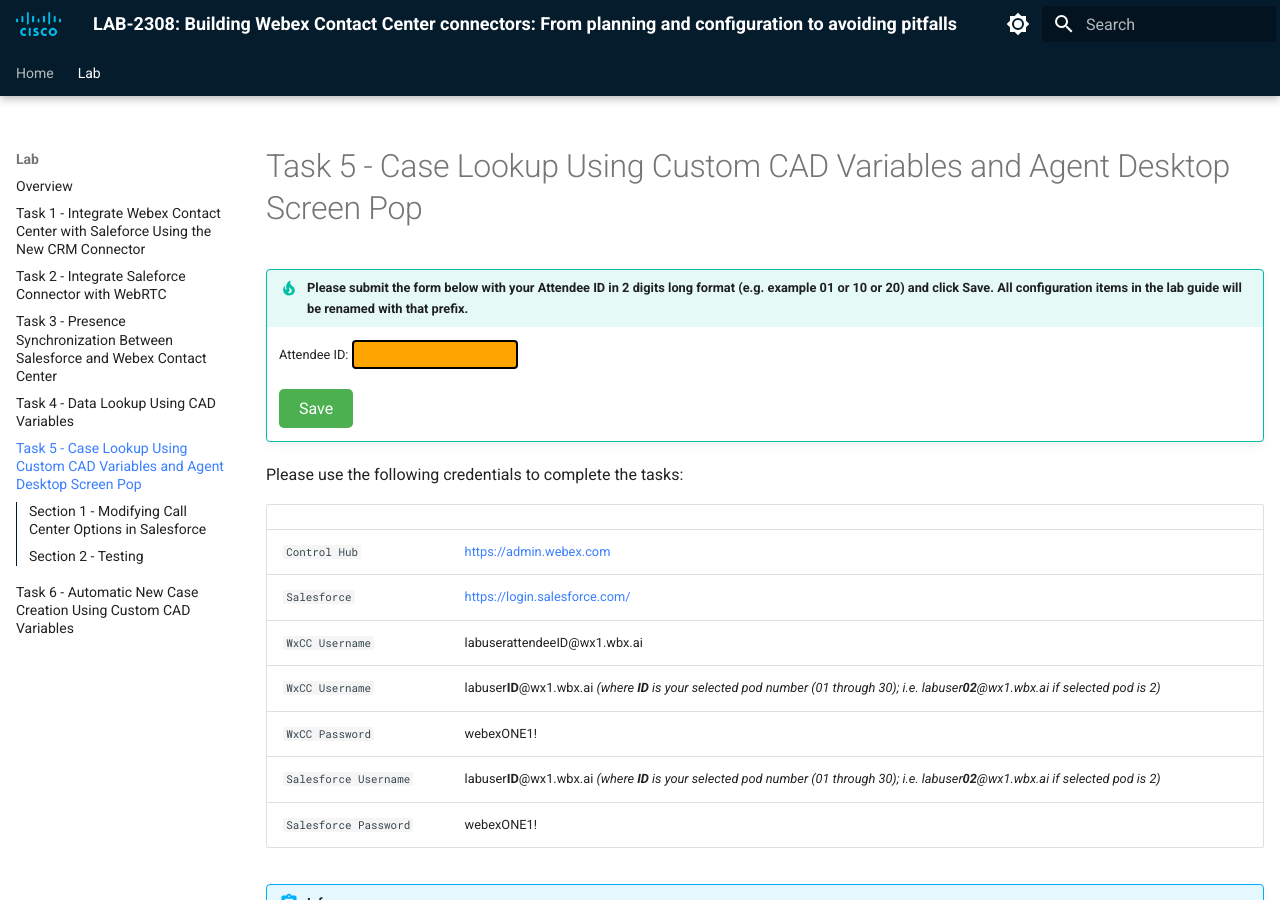
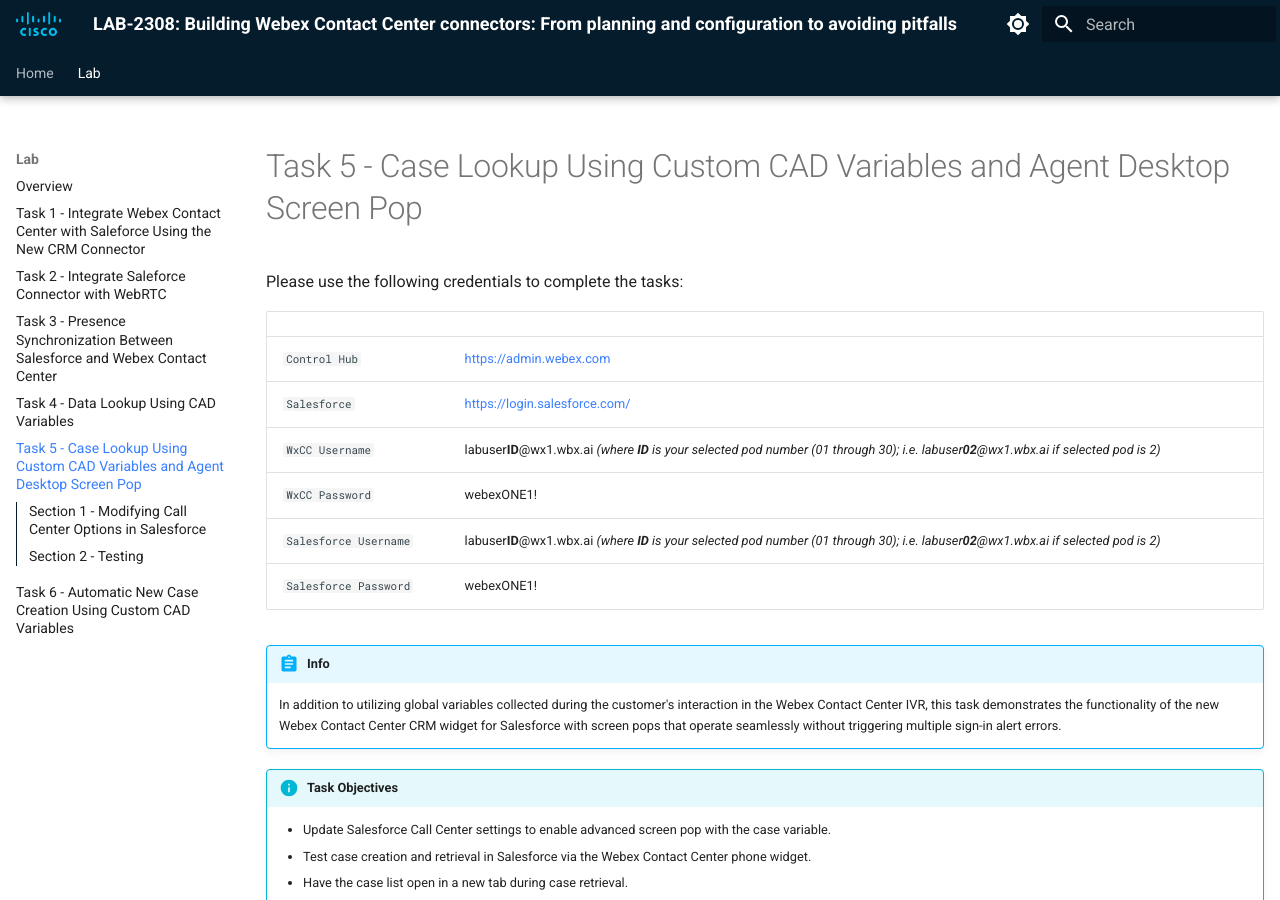
Before and after one commit to WebexCC-SA/LAB-2308, an MkDocs documentation site: the page built from docs/task5.md, in a window 1280 px wide and 900 px high. Built offline with MkDocs 1.6.1 and Material for MkDocs 9.7.7, drawn with Linux system fonts in a browser that asks for light colours.

Commit message:
Update task5.md

```diff
--- a/docs/task5.md
+++ b/docs/task5.md
@@ -1,40 +1,4 @@
 # Task 5 - Case Lookup Using Custom CAD Variables and Agent Desktop Screen Pop
-
-<script src='../../assets/load.js'></script>
-
-  <script>
-    async function update(){
-    event.preventDefault()
-    response = await fetch(`https://63f62bf859c944921f6e89de.mockapi.io/ivrpod?POD=${document.forms["attendee-form"][0].value}`,
-    {
-    method: 'GET',
-    redirect: 'follow'
-})
-response = await response.json()
-await localStorage.setItem("EPDN",await response[0]['EP DN'])
-await localStorage.setItem("PW",await response[0].Password)
-await localStorage.setItem("POD",await response[0].POD)
-loadem()
-}
-loadem()
-</script>
-
-!!! tip "Please submit the form below with your Attendee ID in 2 digits long format (e.g. example 01 or 10 or 20) and click Save. All configuration items in the lab guide will be renamed with that prefix."
-
-    <script>
-    document.forms["attendee-form"][0].value = localStorage.getItem("POD") || "";
-    update();
-    </script>
-    <form id="attendee-form">
-    <label for="attendee">Attendee ID:</label>
-    <input type="text" id="attendee" name="attendee" onChange="update()" style="border: 2px solid black; padding: 5px; border-radius: 4px; background-color: orange;"><br>
-    <br>
-    <button type="button" onclick="update()" style="background-color: #4CAF50; color: white; padding: 10px 20px; border: none; border-radius: 5px; cursor: pointer; font-size: 16px;">Save</button>
-    </form>
-    <script>
-    document.forms["attendee-form"][0].value = localStorage.getItem("POD") || "";
-    update();
-    </script>
 
 
 Please use the following credentials to complete the tasks:
@@ -43,7 +7,6 @@
 | ------------------------- | ---------------- |
 | `Control Hub`             | <a href="https://admin.webex.com" target="_blank">https://admin.webex.com</a> |
 | `Salesforce`   | <a href="https://login.salesforce.com" target="_blank">https://login.salesforce.com/</a> |
-| `WxCC Username`       | labuser<w class = "attendee_out">attendeeID</w>@wx1.wbx.ai      |
 | `WxCC Username`       | labuser**ID**@wx1.wbx.ai     _(where **ID** is your selected pod number (01 through 30); i.e. labuser**02**@wx1.wbx.ai if selected pod is 2)_       |
 | `WxCC Password`       | webexONE1!         |
 | `Salesforce Username`       | labuser**ID**@wx1.wbx.ai     _(where **ID** is your selected pod number (01 through 30); i.e. labuser**02**@wx1.wbx.ai if selected pod is 2)_       |
```
